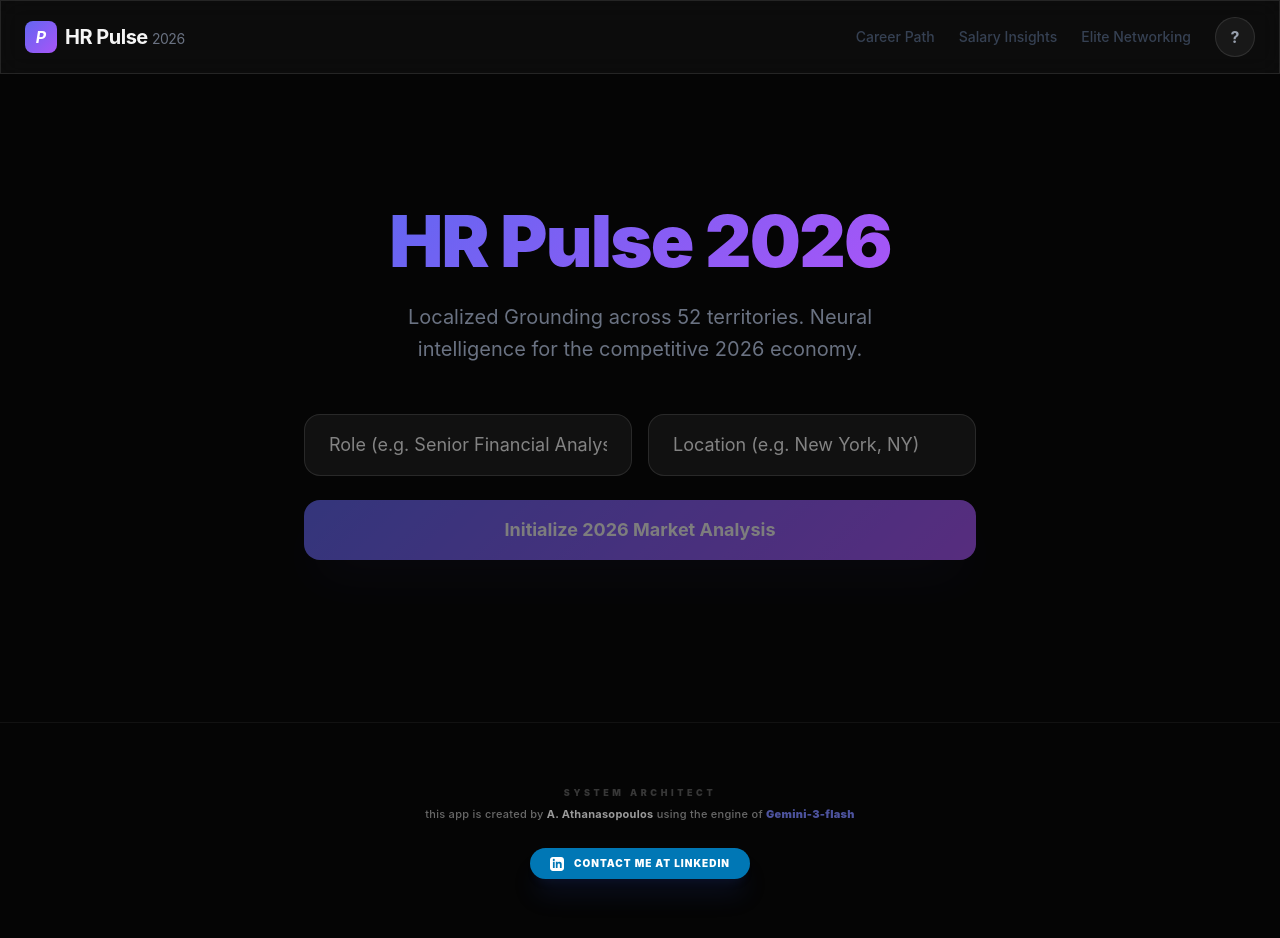
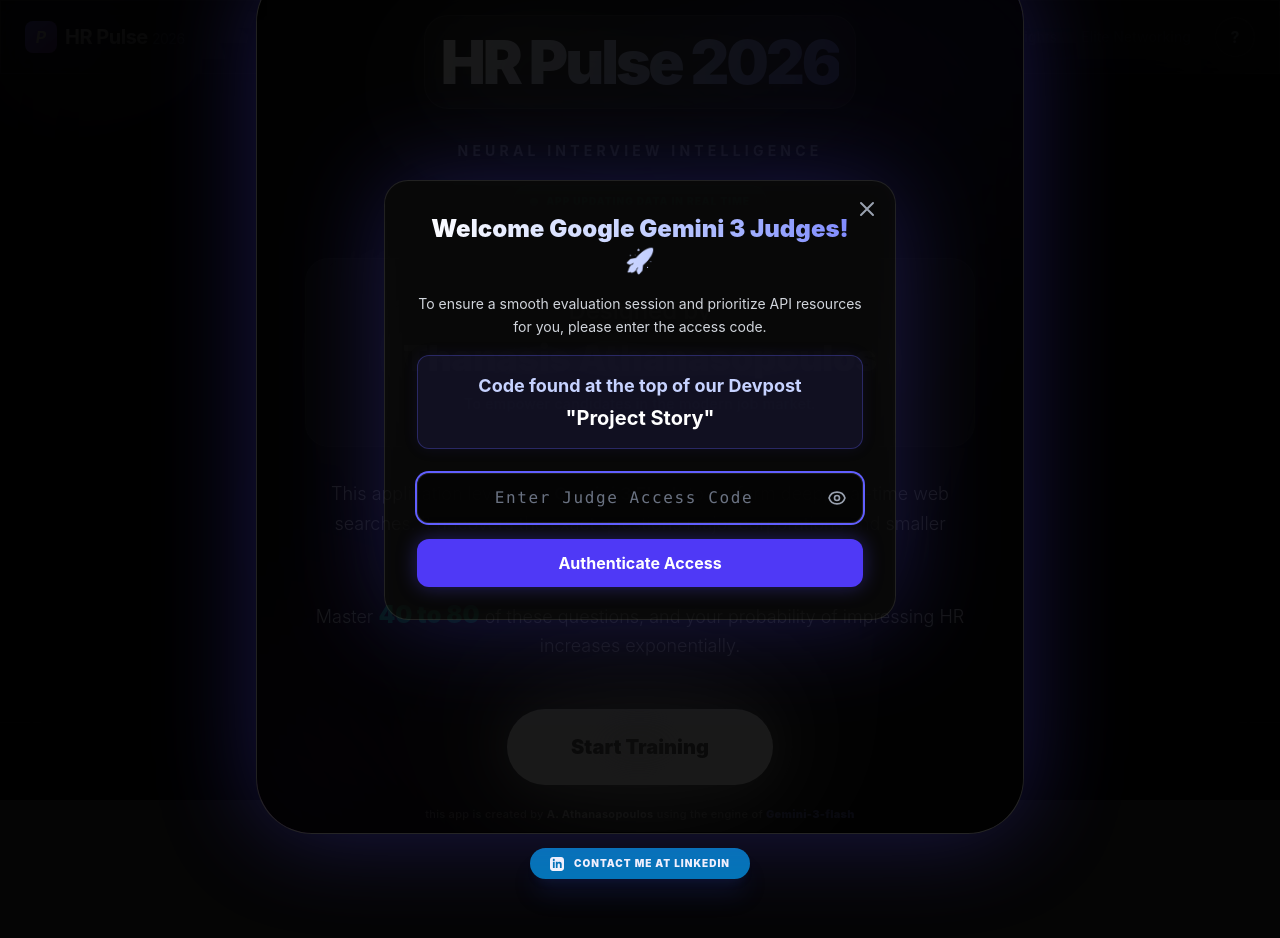
Before and after one commit to sakis070864/hr-pulse, a React (Vite) app: page / in a window 1280 px wide. Both pictures are taken after a click on the button "Start Training". Shown: the top 938 px of the page. Built offline with nearby package versions, Linux system fonts and the light colour scheme.

Commit message:
feat: implement judge access gate and update vite config for env variables

```diff
--- /dev/null
+++ b/components/PasswordPopup.tsx
@@ -0,0 +1,102 @@
+import React, { useState } from 'react';
+
+interface PasswordPopupProps {
+    isOpen: boolean;
+    onClose: () => void;
+    onSuccess: () => void;
+}
+
+const PasswordPopup: React.FC<PasswordPopupProps> = ({ isOpen, onClose, onSuccess }) => {
+    const [accessCode, setAccessCode] = useState('');
+    const [error, setError] = useState('');
+    const [showPassword, setShowPassword] = useState(false);
+
+    if (!isOpen) return null;
+
+    const handleSubmit = (e: React.FormEvent) => {
+        e.preventDefault();
+        const correctCode = import.meta.env.NEXT_PUBLIC_JUDGE_ACCESS_CODE || import.meta.env.VITE_JUDGE_ACCESS_CODE;
+
+        if (accessCode === correctCode) {
+            onSuccess();
+            onClose();
+        } else {
+            setError('Access code incorrect. Please check your Devpost submission.');
+        }
+    };
+
+    return (
+        <div className="fixed inset-0 z-[400] flex items-center justify-center p-6 bg-black/90 backdrop-blur-3xl animate-in fade-in duration-300">
+            <div className="relative w-full max-w-lg glass p-8 rounded-3xl border border-white/10 shadow-[0_0_100px_rgba(79,70,229,0.3)]">
+                {/* Close button */}
+                <button
+                    onClick={onClose}
+                    className="absolute top-4 right-4 text-gray-400 hover:text-white transition-colors"
+                >
+                    <svg xmlns="http://www.w3.org/2000/svg" className="h-6 w-6" fill="none" viewBox="0 0 24 24" stroke="currentColor">
+                        <path strokeLinecap="round" strokeLinejoin="round" strokeWidth={2} d="M6 18L18 6M6 6l12 12" />
+                    </svg>
+                </button>
+
+                <div className="mb-6 text-center">
+                    <h2 className="text-2xl font-black text-transparent bg-clip-text bg-gradient-to-r from-white via-indigo-200 to-indigo-400 mb-4">
+                        Welcome Google Gemini 3 Judges! 🚀
+                    </h2>
+                    <p className="text-gray-300 text-sm leading-relaxed">
+                        To ensure a smooth evaluation session and prioritize API resources for you, please enter the access code.
+                    </p>
+                    <div className="my-4 p-4 bg-indigo-500/10 rounded-xl border border-indigo-500/30 text-lg font-bold text-indigo-200 shadow-[0_0_15px_rgba(79,70,229,0.1)]">
+                        Code found at the top of our Devpost<br />
+                        <span className="block mt-1 text-xl text-white">"Project Story"</span>
+                    </div>
+                </div>
+
+                <form onSubmit={handleSubmit} className="space-y-4">
+                    <div className="relative">
+                        <input
+                            type={showPassword ? "text" : "password"}
+                            value={accessCode}
+                            onChange={(e) => {
+                                setAccessCode(e.target.value);
+                                setError('');
+                            }}
+                            placeholder="Enter Judge Access Code"
+                            className="w-full bg-black/50 border border-white/10 rounded-xl px-4 py-3 pr-12 text-white placeholder-gray-500 focus:outline-none focus:ring-2 focus:ring-indigo-500 transition-all font-mono text-center tracking-widest"
+                            autoFocus
+                        />
+                        <button
+                            type="button"
+                            onClick={() => setShowPassword(!showPassword)}
+                            className="absolute right-4 top-1/2 -translate-y-1/2 text-gray-400 hover:text-white transition-colors"
+                        >
+                            {showPassword ? (
+                                <svg xmlns="http://www.w3.org/2000/svg" className="h-5 w-5" fill="none" viewBox="0 0 24 24" stroke="currentColor">
+                                    <path strokeLinecap="round" strokeLinejoin="round" strokeWidth={2} d="M13.875 18.825A10.05 10.05 0 0112 19c-4.478 0-8.268-2.943-9.543-7a9.97 9.97 0 011.563-3.029m5.858.908a3 3 0 114.243 4.243M9.878 9.878l4.242 4.242M9.88 9.88l-3.29-3.29m7.532 7.532l3.29 3.29M3 3l3.59 3.59m0 0A9.953 9.953 0 0112 5c4.478 0 8.268 2.943 9.543 7a10.025 10.025 0 01-4.132 5.411m0 0L21 21" />
+                                </svg>
+                            ) : (
+                                <svg xmlns="http://www.w3.org/2000/svg" className="h-5 w-5" fill="none" viewBox="0 0 24 24" stroke="currentColor">
+                                    <path strokeLinecap="round" strokeLinejoin="round" strokeWidth={2} d="M15 12a3 3 0 11-6 0 3 3 0 016 0z" />
+                                    <path strokeLinecap="round" strokeLinejoin="round" strokeWidth={2} d="M2.458 12C3.732 7.943 7.523 5 12 5c4.478 0 8.268 2.943 9.542 7-1.274 4.057-5.064 7-9.542 7-4.477 0-8.268-2.943-9.542-7z" />
+                                </svg>
+                            )}
+                        </button>
+                        {error && (
+                            <p className="mt-2 text-red-400 text-xs text-center font-medium animate-pulse">
+                                {error}
+                            </p>
+                        )}
+                    </div>
+
+                    <button
+                        type="submit"
+                        className="w-full py-3 bg-indigo-600 hover:bg-indigo-500 text-white rounded-xl font-bold transition-all shadow-[0_0_20px_rgba(79,70,229,0.4)] hover:shadow-[0_0_30px_rgba(79,70,229,0.6)]"
+                    >
+                        Authenticate Access
+                    </button>
+                </form>
+            </div>
+        </div>
+    );
+};
+
+export default PasswordPopup;
--- a/components/WelcomeModal.tsx
+++ b/components/WelcomeModal.tsx
@@ -1,4 +1,5 @@
 import React, { useEffect, useState } from 'react';
+import PasswordPopup from './PasswordPopup';
 
 interface WelcomeModalProps {
     onStart: () => void;
@@ -6,6 +7,7 @@
 
 const WelcomeModal: React.FC<WelcomeModalProps> = ({ onStart }) => {
     const [show, setShow] = useState(false);
+    const [showPasswordPopup, setShowPasswordPopup] = useState(false);
 
     useEffect(() => {
         // Small delay for entrance animation
@@ -61,11 +63,17 @@
                     </div>
 
                     <button
-                        onClick={onStart}
+                        onClick={() => setShowPasswordPopup(true)}
                         className="mt-12 px-16 py-6 bg-white text-black rounded-full font-black text-xl hover:bg-indigo-50 hover:scale-105 active:scale-95 transition-all shadow-[0_0_40px_rgba(255,255,255,0.3)] animate-in fade-in zoom-in duration-700 delay-1000"
                     >
                         Start Training
                     </button>
+
+                    <PasswordPopup
+                        isOpen={showPasswordPopup}
+                        onClose={() => setShowPasswordPopup(false)}
+                        onSuccess={onStart}
+                    />
                 </div>
             </div>
         </div>
--- a/vite.config.ts
+++ b/vite.config.ts
@@ -5,6 +5,7 @@
 export default defineConfig(({ mode }) => {
   const env = loadEnv(mode, '.', '');
   return {
+    envPrefix: ['VITE_', 'NEXT_'],
     server: {
       port: 3000,
       host: '0.0.0.0',
```
Lines whose indentation alone changed are shown as unchanged.
